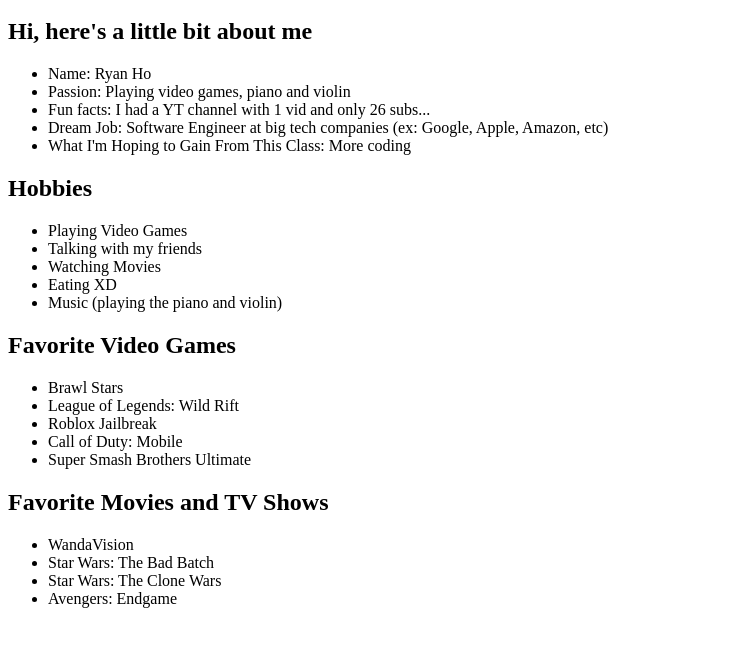
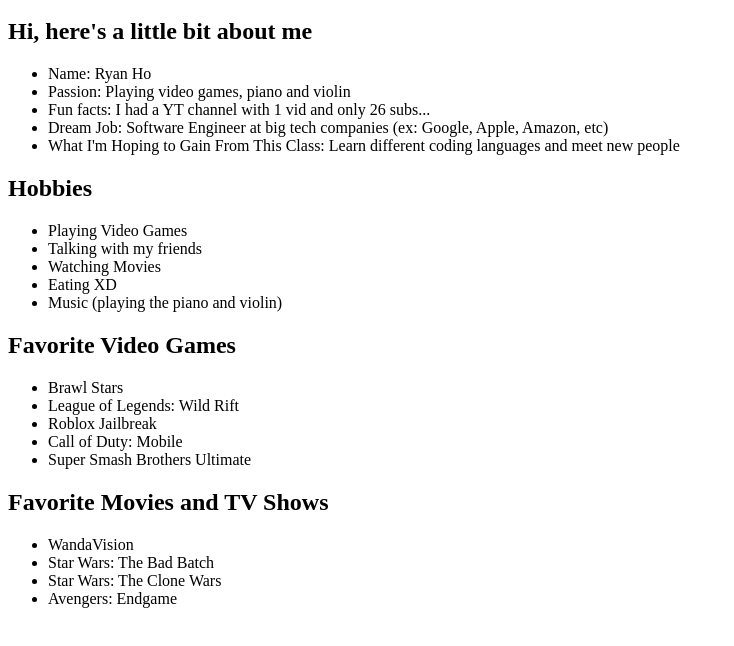
Before and after one commit to SnoozyRydar/CodingClassHW1, a plain HTML site: page CodingClassHW1.html in a window 1280 px wide. Shown: the part 48-694 px from the top of the page, without its empty margins (0-734 px from the left). Drawn offline with Linux system fonts and the light colour scheme.

Commit message:
first commit

```diff
--- a/CodingClassHW1.html
+++ b/CodingClassHW1.html
@@ -1,4 +1,5 @@
 <html>
+<title>All About Me</title>
 <head></head>
 <body>
     <h1>Personal Facts</h1>
@@ -8,7 +9,7 @@
             <li>Passion: Playing video games, piano and violin</li>
             <li>Fun facts: I had a YT channel with 1 vid and only 26 subs...</li>
             <li>Dream Job: Software Engineer at big tech companies (ex: Google, Apple, Amazon, etc)</li>
-            <li>What I'm Hoping to Gain From This Class: More coding</li>
+            <li>What I'm Hoping to Gain From This Class: Learn different coding languages and meet new people</li>
         </ul>
     <h2>Hobbies</h2>
     <ul>
```
Also changed, not shown: 1 other file.
